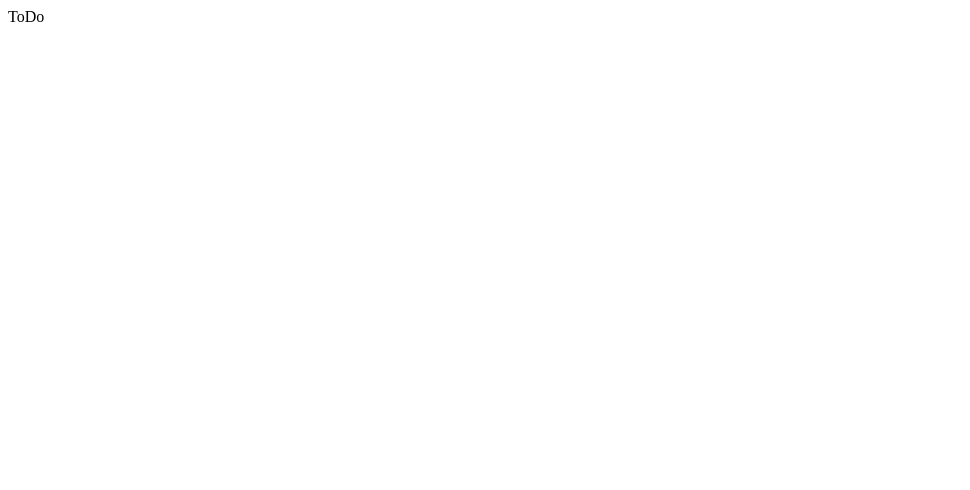
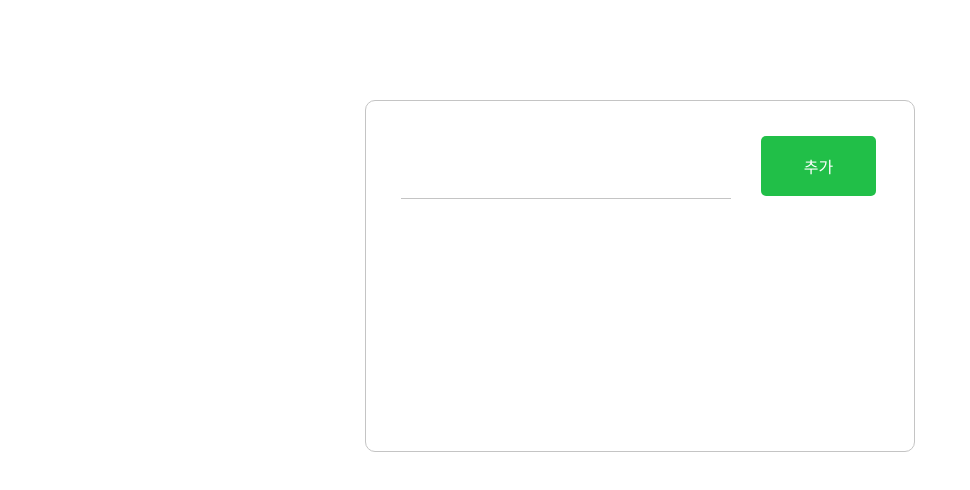
Before and after one commit to hmkimm/wanted-pre-onboarding-frontend, a React (Create React App) app: page /todo in a window 1280 px wide. Shown: the top 490 px of the page, without its empty margins (0-970 px from the left). Built offline with nearby package versions, Linux system fonts and the light colour scheme.

Commit message:
Feat: ToDo 페이지 UI 및 기능 구현

```diff
--- a/src/Pages/ToDo.jsx
+++ b/src/Pages/ToDo.jsx
@@ -1,7 +1,68 @@
-import React from 'react'
+import React, { useState } from "react";
+import { styled } from "styled-components";
 
-export default function ToDo() {
+import { LayoutStyle } from "../Styles/Layout";
+import Input from "../Components/Input";
+import Button from "../Components/Button";
+
+const ToDo = () => {
+  const [input, setInput] = useState("");
+  const [todos, setTodos] = useState([]);
+
+  const handleInput = (e) => {
+    setInput(e.target.value);
+    console.log(input);
+  };
+
+  const handleAdd = () => {
+    // setTodos(() => {
+    //   const newTodo = [...todos, input];
+    //   return newTodo;
+    // });
+    setTodos(() => [...todos, input]);
+    setInput("");
+  };
+
   return (
-    <div>ToDo</div>
-  )
-}
+    <ToDoLayout>
+      <Input
+        data-testid="new-todo-input"
+        value={input}
+        onChange={handleInput}
+        width="330px"
+        margin="0 30px 30px 0"
+      />
+      <Button
+        data-testid="new-todo-add-button"
+        onClick={() => {
+          handleAdd();
+        }}
+        width="115px"
+      >
+        추가
+      </Button>
+      <ul>
+        {todos.map((el, i) => {
+          return (
+            <li key={i}>
+              <label>
+                <input
+                  type="checkbox"
+                  style={{ marginRight: "25px", marginBottom: "25px" }}
+                />
+                <span>{el}</span>
+              </label>
+            </li>
+          );
+        })}
+      </ul>
+    </ToDoLayout>
+  );
+};
+
+const ToDoLayout = styled.div`
+  ${LayoutStyle}
+`;
+
+const Li = styled.li``;
+export default ToDo;
```
